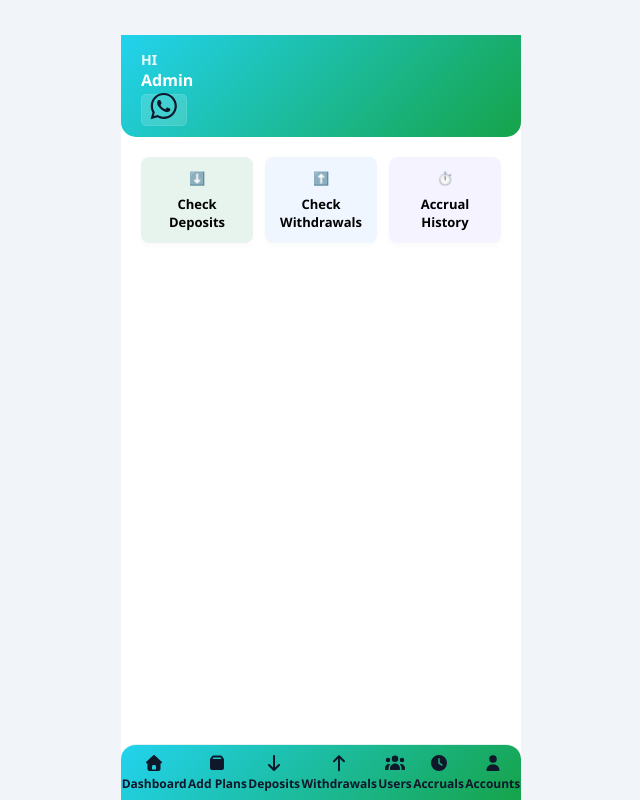
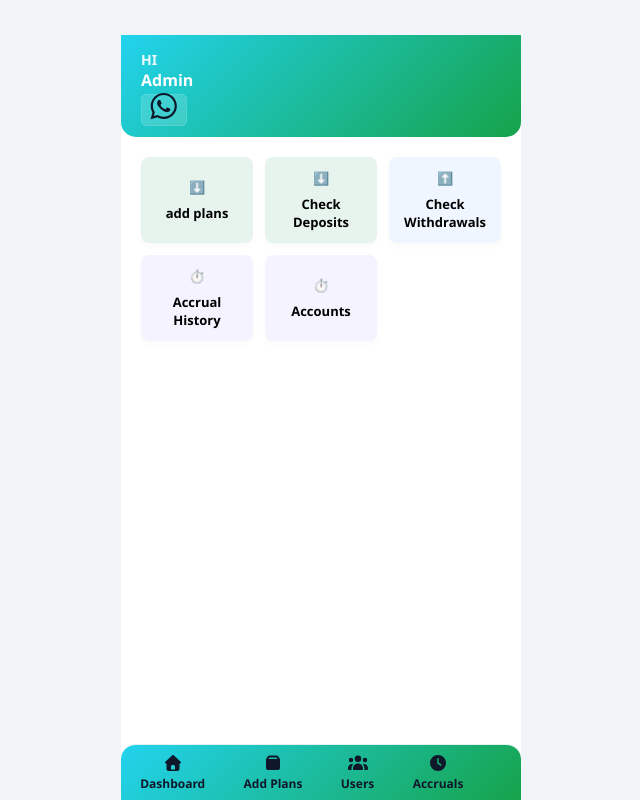
Before and after one commit to m-usman-muavia/crunix, a React (Create React App) app in the folder frontend/: page /admin in a window 1280 px wide. Shown: the whole page, without its empty margins (319-959 px from the left). Built offline with nearby package versions, Linux system fonts and the light colour scheme; sample sign-in values are in the browser's storage.

Commit message:
Update admin components and profile UI improvements

```diff
--- a/frontend/src/components/admin/accounts.js
+++ b/frontend/src/components/admin/accounts.js
@@ -1,6 +1,6 @@
 import React, { useState, useEffect } from 'react';
 import { FontAwesomeIcon } from '@fortawesome/react-fontawesome';
-import { faHouse, faBox,faArrowDown,faArrowUp, faUser,faUsers } from '@fortawesome/free-solid-svg-icons';
+import { faHouse, faBox,faArrowDown,faArrowUp, faUser,faUsers,faClock } from '@fortawesome/free-solid-svg-icons';
 import { Link } from 'react-router-dom';
 import '../css/style.css';
 import '../css/refferrals.css';
@@ -291,18 +291,7 @@ const Accounts = () => {
                                      <span>Add Plans</span>
                                    </Link>
                                  </div>
-                          <div className="nav-item">
-                            <Link to="/check-deposits" className="link-bold nav-link-col">
-                              <FontAwesomeIcon icon={faArrowDown} />
-                              <span>Deposits</span>
-                            </Link>
-                          </div>
-                          <div className="nav-item">
-                            <Link to="/check-withdrawals" className="link-bold nav-link-col">
-                              <FontAwesomeIcon icon={faArrowUp} />
-                              <span>Withdrawals</span>
-                            </Link>
-                          </div>
+
                                  <div className="nav-item">
                                    <Link to="/admin/users" className="link-bold nav-link-col">
                                      <FontAwesomeIcon icon={faUsers} />
@@ -310,10 +299,14 @@ const Accounts = () => {
                                    </Link>
                                  </div>
                                  <div className="nav-item">
-                            <Link to="/admin/accounts" className="link-bold nav-link-col">
-                              <FontAwesomeIcon icon={faUser} />
-                              <span>Accounts</span>
+                                   <Link to="/admin/accrual-history" className="link-bold nav-link-col">
+                                     <FontAwesomeIcon icon={faClock} />
+                                     <span>Accruals</span>
                                    </Link>
+                                 </div>
+
+                                 <div className="nav-item">
+
                                  </div>
                                </nav>
             </div>
--- a/frontend/src/components/admin/accrualhistory.js
+++ b/frontend/src/components/admin/accrualhistory.js
@@ -1,6 +1,6 @@
 import React, { useState, useEffect } from 'react';
 import { FontAwesomeIcon } from '@fortawesome/react-fontawesome';
-import { faHouse, faBox, faArrowDown, faArrowUp, faUser, faSync } from '@fortawesome/free-solid-svg-icons';
+import { faHouse, faBox, faArrowDown, faArrowUp, faUsers, faSync,faClock } from '@fortawesome/free-solid-svg-icons';
 import { Link } from 'react-router-dom';
 import '../css/style.css';
 import '../css/refferrals.css';
@@ -68,6 +68,19 @@ const AccrualHistory = () => {
 
   const toggleExpand = (planId) => {
     setExpandedPlanId(expandedPlanId === planId ? null : planId);
+  };
+
+  const formatDateTime = (date) => {
+    const d = new Date(date);
+    return d.toLocaleDateString('en-GB', {
+      day: '2-digit',
+      month: 'short',
+      year: 'numeric'
+    }) + ' ' + d.toLocaleTimeString('en-US', {
+      hour: '2-digit',
+      minute: '2-digit',
+      hour12: true
+    });
   };
 
   return (
@@ -195,6 +208,12 @@ const AccrualHistory = () => {
                       {plan.lastAccruedAt ? new Date(plan.lastAccruedAt).toLocaleDateString() : 'N/A'}
                     </p>
                   </div>
+                  <div>
+                    <span style={{ color: '#64748b', fontWeight: 600 }}>Investment Time</span>
+                    <p style={{ margin: '2px 0 0 0', fontWeight: 700 }}>
+                      {plan.investmentDate ? formatDateTime(plan.investmentDate) : 'N/A'}
+                    </p>
+                  </div>
                 </div>
 
                 {/* Expandable Accrual History */}
@@ -254,29 +273,22 @@ const AccrualHistory = () => {
                              <span>Add Plans</span>
                            </Link>
                          </div>
-          <div className="nav-item">
-            <Link to="/check-deposits" className="link-bold nav-link-col">
-              <FontAwesomeIcon icon={faArrowDown} />
-              <span>Deposits</span>
-            </Link>
-          </div>
-          <div className="nav-item">
-            <Link to="/check-withdrawals" className="link-bold nav-link-col">
-              <FontAwesomeIcon icon={faArrowUp} />
-              <span>Withdrawals</span>
-            </Link>
-          </div>
+
                          <div className="nav-item">
                            <Link to="/admin/users" className="link-bold nav-link-col">
-              <FontAwesomeIcon icon={faUser} />
+                             <FontAwesomeIcon icon={faUsers} />
                              <span>Users</span>
                            </Link>
                          </div>
                          <div className="nav-item">
-            <Link to="/admin/accounts" className="link-bold nav-link-col">
-              <FontAwesomeIcon icon={faUser} />
-              <span>Accounts</span>
+                           <Link to="/admin/accrual-history" className="link-bold nav-link-col">
+                             <FontAwesomeIcon icon={faClock} />
+                             <span>Accruals</span>
                            </Link>
+                         </div>
+
+                         <div className="nav-item">
+
                          </div>
                        </nav>
       </div>
--- a/frontend/src/components/admin/addplans.js
+++ b/frontend/src/components/admin/addplans.js
@@ -1,6 +1,6 @@
 import React, { useState, useEffect } from 'react';
 import { FontAwesomeIcon } from '@fortawesome/react-fontawesome';
-import { faHouse, faBox, faArrowDown,faArrowUp, faUser, faClock } from '@fortawesome/free-solid-svg-icons';
+import { faHouse, faBox, faArrowDown,faArrowUp, faUsers, faClock } from '@fortawesome/free-solid-svg-icons';
 import { Link } from 'react-router-dom';
 import '../css/style.css';
 import '../css/refferrals.css';
@@ -320,23 +320,22 @@ const AddPlans = () => {
                                     <span>Add Plans</span>
                                   </Link>
                                 </div>
+
                                 <div className="nav-item">
-                            <Link to="/check-deposits" className="link-bold nav-link-col">
-                              <FontAwesomeIcon icon={faArrowDown} />
-                              <span>Deposits</span>
+                                  <Link to="/admin/users" className="link-bold nav-link-col">
+                                    <FontAwesomeIcon icon={faUsers} />
+                                    <span>Users</span>
                                   </Link>
                                 </div>
                                 <div className="nav-item">
-                            <Link to="/check-withdrawals" className="link-bold nav-link-col">
-                              <FontAwesomeIcon icon={faArrowUp} />
-                              <span>Withdrawals</span>
+                                  <Link to="/admin/accrual-history" className="link-bold nav-link-col">
+                                    <FontAwesomeIcon icon={faClock} />
+                                    <span>Accruals</span>
                                   </Link>
                                 </div>
+
                                 <div className="nav-item">
-                            <Link to="/admin/accounts" className="link-bold nav-link-col">
-                              <FontAwesomeIcon icon={faUser} />
-                              <span>Accounts</span>
-                            </Link>
+
                                 </div>
                               </nav>
             </div>
--- a/frontend/src/components/admin/admindashboard.js
+++ b/frontend/src/components/admin/admindashboard.js
@@ -26,6 +26,10 @@ const Dashboard = () => {
 
         {/* Quick Action Buttons */}
         <div className="action-buttons">
+          <Link to="/admin/addplans" className="action-btn deposit" style={{ textDecoration: 'none', color: 'inherit' }}>
+            <span className="btn-icon">⬇️</span>
+            add plans
+          </Link>
           <Link to="/check-deposits" className="action-btn deposit" style={{ textDecoration: 'none', color: 'inherit' }}>
             <span className="btn-icon">⬇️</span>
             Check Deposits
@@ -37,6 +41,10 @@ const Dashboard = () => {
           <Link to="/admin/accrual-history" className="action-btn buy-plan" style={{ textDecoration: 'none', color: 'inherit' }}>
             <span className="btn-icon">⏱️</span>
             Accrual History
+          </Link>
+          <Link to="/admin/accounts" className="action-btn buy-plan" style={{ textDecoration: 'none', color: 'inherit' }}>
+            <span className="btn-icon">⏱️</span>
+            Accounts
           </Link>
         </div>
 
@@ -54,18 +62,7 @@ const Dashboard = () => {
                       <span>Add Plans</span>
                     </Link>
                   </div>
-                  <div className="nav-item">
-                    <Link to="/check-deposits" className="link-bold nav-link-col">
-                      <FontAwesomeIcon icon={faArrowDown} />
-                      <span>Deposits</span>
-                    </Link>
-                  </div>
-                  <div className="nav-item">
-                    <Link to="/check-withdrawals" className="link-bold nav-link-col">
-                      <FontAwesomeIcon icon={faArrowUp} />
-                      <span>Withdrawals</span>
-                    </Link>
-                  </div>
+
                   <div className="nav-item">
                     <Link to="/admin/users" className="link-bold nav-link-col">
                       <FontAwesomeIcon icon={faUsers} />
@@ -78,11 +75,9 @@ const Dashboard = () => {
                       <span>Accruals</span>
                     </Link>
                   </div>
+
                   <div className="nav-item">
-                    <Link to="/admin/accounts" className="link-bold nav-link-col">
-                      <FontAwesomeIcon icon={faUser} />
-                      <span>Accounts</span>
-                    </Link>
+
                   </div>
                 </nav>
       </div>
--- a/frontend/src/components/admin/checkdeposits.js
+++ b/frontend/src/components/admin/checkdeposits.js
@@ -1,6 +1,6 @@
 import React, { useState, useEffect } from 'react';
 import { FontAwesomeIcon } from '@fortawesome/react-fontawesome';
-import { faCheck, faTimes, faHouse, faBox, faArrowDown, faArrowUp, faUsers, faUser } from '@fortawesome/free-solid-svg-icons';
+import { faCheck, faTimes, faHouse, faBox, faArrowDown, faArrowUp, faUsers, faUser,faClock } from '@fortawesome/free-solid-svg-icons';
 import '../css/dashboard.css';
 import { Link } from 'react-router-dom';
 import '../css/style.css';
@@ -269,18 +269,7 @@ const CheckDeposits = () => {
                               <span>Add Plans</span>
                             </Link>
                           </div>
-                  <div className="nav-item">
-                    <Link to="/check-deposits" className="link-bold nav-link-col">
-                      <FontAwesomeIcon icon={faArrowDown} />
-                      <span>Deposits</span>
-                    </Link>
-                  </div>
-                  <div className="nav-item">
-                    <Link to="/check-withdrawals" className="link-bold nav-link-col">
-                      <FontAwesomeIcon icon={faArrowUp} />
-                      <span>Withdrawals</span>
-                    </Link>
-                  </div>
+
                           <div className="nav-item">
                             <Link to="/admin/users" className="link-bold nav-link-col">
                               <FontAwesomeIcon icon={faUsers} />
@@ -288,12 +277,15 @@ const CheckDeposits = () => {
                             </Link>
                           </div>
                           <div className="nav-item">
-                    <Link to="/admin/accounts" className="link-bold nav-link-col">
-                      <FontAwesomeIcon icon={faUser} />
-                      <span>Accounts</span>
+                            <Link to="/admin/accrual-history" className="link-bold nav-link-col">
+                              <FontAwesomeIcon icon={faClock} />
+                              <span>Accruals</span>
                             </Link>
                           </div>
 
+                          <div className="nav-item">
+
+                          </div>
                         </nav>
       </div>
     </div>
--- a/frontend/src/components/admin/checkusers.js
+++ b/frontend/src/components/admin/checkusers.js
@@ -1,6 +1,6 @@
 import React, { useState, useEffect } from 'react';
 import { FontAwesomeIcon } from '@fortawesome/react-fontawesome';
-import { faHouse, faBox, faArrowDown, faArrowUp, faUser } from '@fortawesome/free-solid-svg-icons';
+import { faHouse, faBox, faArrowDown, faArrowUp, faUser,faClock,faUsers } from '@fortawesome/free-solid-svg-icons';
 import { Link } from 'react-router-dom';
 import '../css/style.css';
 import '../css/refferrals.css';
@@ -149,29 +149,22 @@ const CheckUser = () => {
                              <span>Add Plans</span>
                            </Link>
                          </div>
-          <div className="nav-item">
-            <Link to="/check-deposits" className="link-bold nav-link-col">
-              <FontAwesomeIcon icon={faArrowDown} />
-              <span>Deposits</span>
-            </Link>
-          </div>
-          <div className="nav-item">
-            <Link to="/check-withdrawals" className="link-bold nav-link-col">
-              <FontAwesomeIcon icon={faArrowUp} />
-              <span>Withdrawals</span>
-            </Link>
-          </div>
+
                          <div className="nav-item">
                            <Link to="/admin/users" className="link-bold nav-link-col">
-              <FontAwesomeIcon icon={faUser} />
+                             <FontAwesomeIcon icon={faUsers} />
                              <span>Users</span>
                            </Link>
                          </div>
                          <div className="nav-item">
-            <Link to="/admin/accounts" className="link-bold nav-link-col">
-              <FontAwesomeIcon icon={faUser} />
-              <span>Accounts</span>
+                           <Link to="/admin/accrual-history" className="link-bold nav-link-col">
+                             <FontAwesomeIcon icon={faClock} />
+                             <span>Accruals</span>
                            </Link>
+                         </div>
+
+                         <div className="nav-item">
+
                          </div>
                        </nav>
       </div>
--- a/frontend/src/components/admin/checkwithdrawals.js
+++ b/frontend/src/components/admin/checkwithdrawals.js
@@ -1,6 +1,6 @@
 import React, { useState, useEffect } from 'react';
 import { FontAwesomeIcon } from '@fortawesome/react-fontawesome';
-import { faCheck, faTimes, faHouse, faBox, faArrowDown, faArrowUp, faUsers, faUser } from '@fortawesome/free-solid-svg-icons';
+import { faCheck, faTimes, faHouse, faBox, faArrowDown, faArrowUp, faUsers, faUser ,faClock} from '@fortawesome/free-solid-svg-icons';
 import '../css/dashboard.css';
 import { Link } from 'react-router-dom';
 import '../css/style.css';
@@ -258,7 +258,7 @@ const CheckWithdrawals = () => {
           </div>
         )}
 
-        <nav className="bottom-nav">
+
           <div className="nav-item">
             <Link to="/admin/" className="link-bold nav-link-col">
               <FontAwesomeIcon icon={faHouse} />
@@ -295,7 +295,37 @@ const CheckWithdrawals = () => {
               <span>Accounts</span>
             </Link>
           </div>
-        </nav>
+       <nav className="bottom-nav">
+                         <div className="nav-item">
+                           <Link to="/admin/" className="link-bold nav-link-col">
+                             <FontAwesomeIcon icon={faHouse} />
+                             <span>Dashboard</span>
+                           </Link>
+                         </div>
+                         <div className="nav-item">
+                           <Link to="/admin/addplans" className="link-bold nav-link-col">
+                             <FontAwesomeIcon icon={faBox} />
+                             <span>Add Plans</span>
+                           </Link>
+                         </div>
+
+                         <div className="nav-item">
+                           <Link to="/admin/users" className="link-bold nav-link-col">
+                             <FontAwesomeIcon icon={faUsers} />
+                             <span>Users</span>
+                           </Link>
+                         </div>
+                         <div className="nav-item">
+                           <Link to="/admin/accrual-history" className="link-bold nav-link-col">
+                             <FontAwesomeIcon icon={faClock} />
+                             <span>Accruals</span>
+                           </Link>
+                         </div>
+
+                         <div className="nav-item">
+
+                         </div>
+                       </nav>
       </div>
     </div>
   );
```
Also changed, not shown: frontend/src/components/css/profile.css (+8 -8 lines), frontend/src/components/profile.js (+21 -2 lines). Lines whose indentation alone changed are shown as unchanged.
